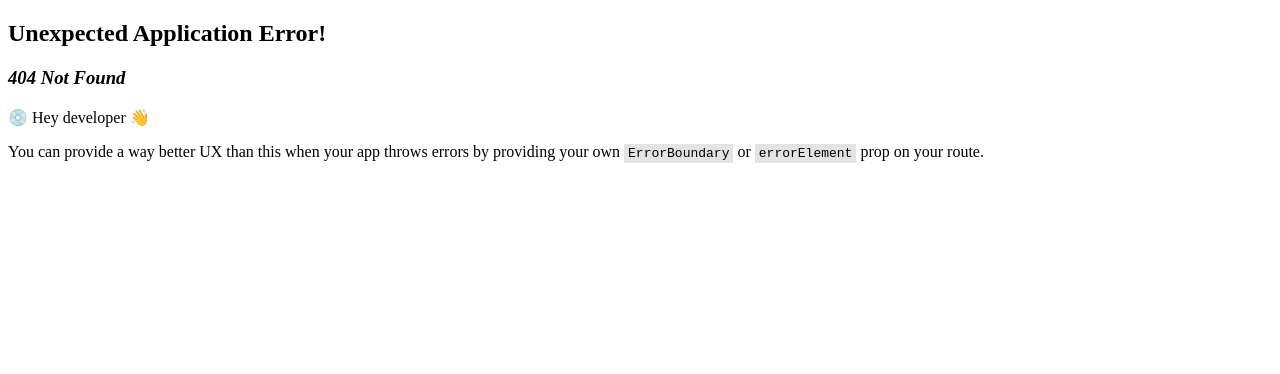
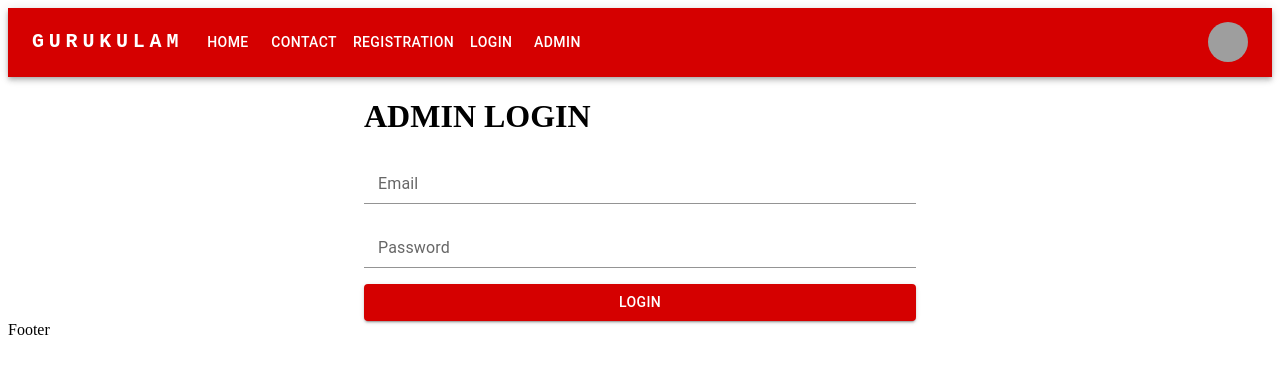
Before and after one commit to adarsh2255-buji/gurukulam, a React (Vite) app in the folder frontend/: page /admin in a window 1280 px wide. Before the commit this address had no page. Shown: the top 374 px of the page. Built offline with nearby package versions, Linux system fonts and the light colour scheme; grey boxes are pictures that could not be loaded.

Commit message:
admin login adn logout added

```diff
--- a/frontend/src/Components/Admin/AdminLogin.jsx
+++ b/frontend/src/Components/Admin/AdminLogin.jsx
@@ -1,8 +1,79 @@
-import React from 'react'
+import { Box, Button, Container, FormControl, Input, InputLabel } from '@mui/material'
+import React, { useContext, useState } from 'react'
+import { useNavigate } from 'react-router-dom'
+import { adminContext } from '../../context/AdminContext';
+import toast from 'react-hot-toast';
+import api from '../../api';
 
 const AdminLogin = () => {
+
+    const navigate = useNavigate();
+
+    const{ handleLogin } = useContext(adminContext)
+
+    const [admin, setAdmin] = useState({
+        email: '',
+        password: '',
+    })
+
+    const handleInputChange = (e) => {
+        setAdmin({...admin, [e.target.name]: e.target.value})
+    }
+
+    const handleSubmit = async (e) => {
+        e.preventDefault()
+        if(!admin.email ||!admin.password) {
+            toast.error('Please fill in all fields')
+            return
+        }
+
+        try {
+            const response = await api.post('/admin/login', admin, { withCredentials: true})
+            const data = response.data;
+            console.log(data)
+            if(data){
+                handleLogin(data)
+                navigate('/');
+                toast.success('Logged in successfully')
+            }
+        } catch (error) {
+            toast.error('An error occurred');
+            console.error('Error logging in:', error.response? error.response.data : error.message);
+        }
+    }
   return (
-    <div>AdminLogin</div>
+    <>
+    <Container maxWidth='sm'>
+        <h1>ADMIN LOGIN</h1>
+    <form onSubmit={handleSubmit}>
+        <Box sx={{display:'flex', flexDirection:'column', gap:'1rem'}}>
+            <FormControl>
+                <InputLabel>Email</InputLabel>
+                <Input
+                type='email'
+                name='email'
+                value={admin.email}
+                onChange={handleInputChange}
+                required
+                ></Input>
+            </FormControl>
+
+            <FormControl>
+                <InputLabel>Password</InputLabel>
+                <Input
+                type='password'
+                name='password'
+                value={admin.password}
+                onChange={handleInputChange}
+                required
+                ></Input>
+            </FormControl>
+
+            <Button variant='contained' sx={{bgcolor:'#d50000'}} type='submit'>Login</Button>
+        </Box>
+    </form>
+    </Container>
+    </>
   )
 }
 
--- a/frontend/src/Components/Header.jsx
+++ b/frontend/src/Components/Header.jsx
@@ -14,6 +14,7 @@ import AdbIcon from '@mui/icons-material/Adb';
 import { Link as RouterLink, useNavigate } from 'react-router-dom'
 import { useContext, useState } from 'react';
 import { StudentContext } from '../context/StudentContext';
+import { adminContext } from '../context/AdminContext';
 
 const Header = () => {
 
@@ -22,19 +23,26 @@ const Header = () => {
     const navigate = useNavigate()
 
     const { student, handleLogout } = useContext(StudentContext)
+    const { admin } = useContext(adminContext)
 
     //pages
-    const pages = student ? [
-      { name: 'HOME', path: '/' },
-      { name: 'DASHBOARD', path: '/dashboard' },
-      { name: 'CONTACT', path: '/contact' },
-      { name: 'LOGOUT', path: '/logout' }
-    ] : [
+    const pages = admin ? [
+        { name: 'HOME', path: '/' },
+        { name: 'STUDENTS', path: '/students' },
+        { name: 'CONTACT', path: '/contact' },
+        { name: 'LOGOUT', path: '/logout' },
+    ] : student ?[
+        { name: 'HOME', path: '/' },
+        { name: 'DASHBOARD', path: '/dashboard' },
+        { name: 'CONTACT', path: '/contact' },
+        { name: 'LOGOUT', path: '/logout' },
+    ]:
+    [
       { name: 'HOME', path: '/' },
       { name: 'CONTACT', path: '/contact' },
       { name: 'REGISTRATION', path: '/registration' },
       { name: 'LOGIN', path: '/login' },
-      { name: 'ADMIN', path: '/admin' }
+      { name: 'ADMIN', path: '/admin' },
     ];
 
   const handleOpenNavMenu = (event) => {
--- a/frontend/src/Components/Login.jsx
+++ b/frontend/src/Components/Login.jsx
@@ -8,6 +8,7 @@ import { useNavigate } from 'react-router-dom';
 import toast from 'react-hot-toast'
 import api from '../api';
 import dayjs from 'dayjs';
+
 import { StudentContext } from '../context/StudentContext';
 const Login = () => {
     const navigate = useNavigate();
--- /dev/null
+++ b/frontend/src/context/AdminContext.jsx
@@ -0,0 +1,28 @@
+import { createContext, useState, useEffect } from "react";
+
+export const adminContext = createContext();
+
+const AdminProvider = ({ children }) => {
+    const [admin, setAdmin] = useState(null);
+
+    useEffect(() => {
+        const loggedInAdmin = localStorage.getItem('admin');
+        if(loggedInAdmin) {
+            setAdmin(JSON.parse(loggedInAdmin));
+        }
+    }, [])
+
+    //function to handle admin login
+    const handleLogin = (adminData) => {
+        setAdmin(adminData);
+        localStorage.setItem('admin', JSON.stringify(adminData));
+    }
+
+    return(
+        <adminContext.Provider value={{ admin, handleLogin }}>
+            {children}
+        </adminContext.Provider>
+    )
+}
+
+export default AdminProvider;
--- a/frontend/src/context/StudentContext.jsx
+++ b/frontend/src/context/StudentContext.jsx
@@ -23,7 +23,7 @@ const StudentProvider = ({children}) => {
     const handleLogout = () => {
         setstudent(null);
         localStorage.removeItem('student');
-
+        localStorage.removeItem('admin')
         toast.success('Logged out successful')
     }
 
```
Also changed, not shown: frontend/src/main.jsx (+9 -1 lines).
